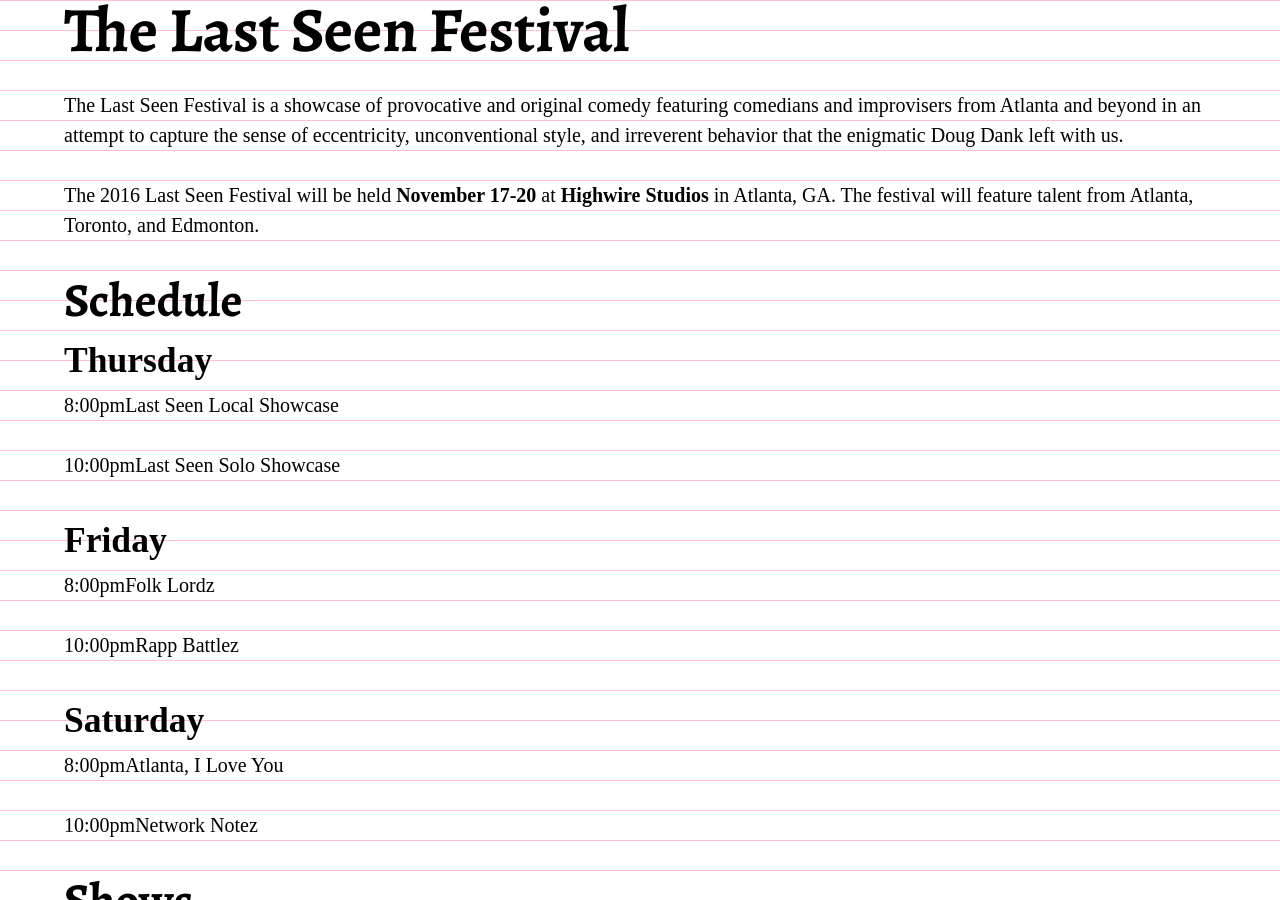
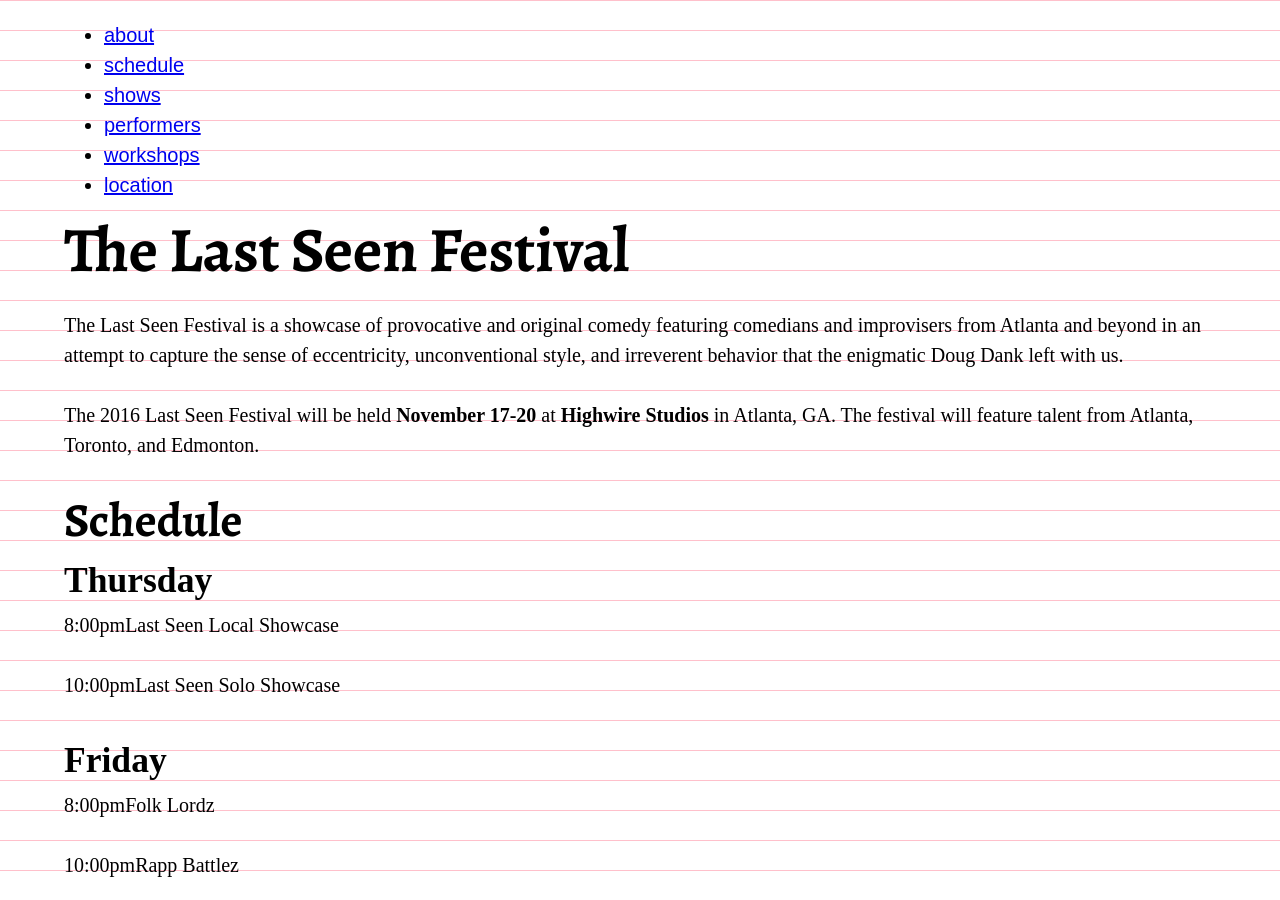
Before and after one commit to babycourageous/thelastseenfestival.com, a Jekyll site: the page built from index.html, in a window 1280 px wide and 900 px high. Built offline with Jekyll 4.4.1, drawn with Linux system fonts in a browser that asks for light colours; some web fonts are replaced.

Commit message:
Add navigation skeleton

```diff
--- a/_includes/header.html
+++ b/_includes/header.html
@@ -0,0 +1,9 @@
+<header>
+  <nav>
+    <ul>
+      {% for navitem in site.data.nav %}
+      <li><a href="{{navitem.url}}">{{navitem.name}}</a></li>
+      {% endfor %}
+    </ul>
+  </nav>
+</header>
--- a/index.html
+++ b/index.html
@@ -1,6 +1,7 @@
 ---
 layout: default
 ---
+{% include header.html %}
 {% include about.html %}
 {% include schedule.html %}
 {% include shows.html %}
```
Also changed, not shown: _assets/styles/base/_base.scss (+11 -0 lines).
